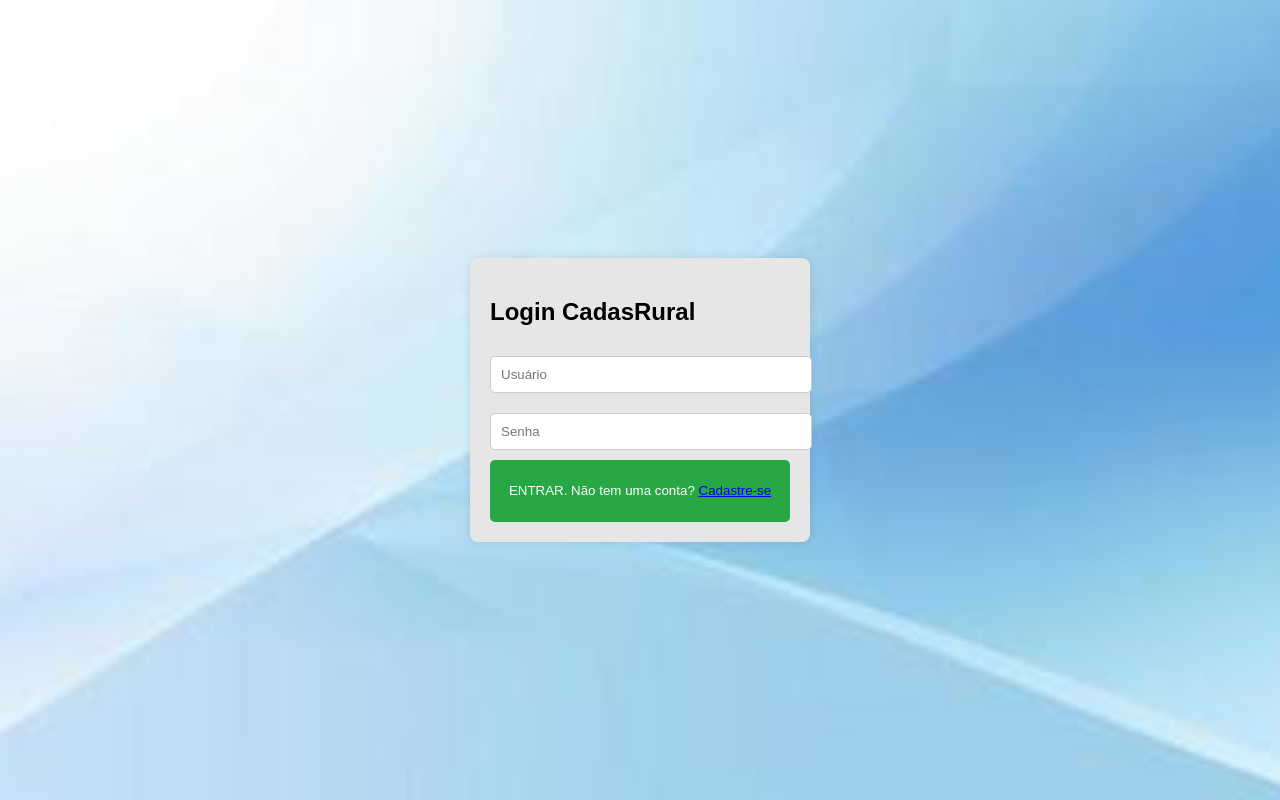
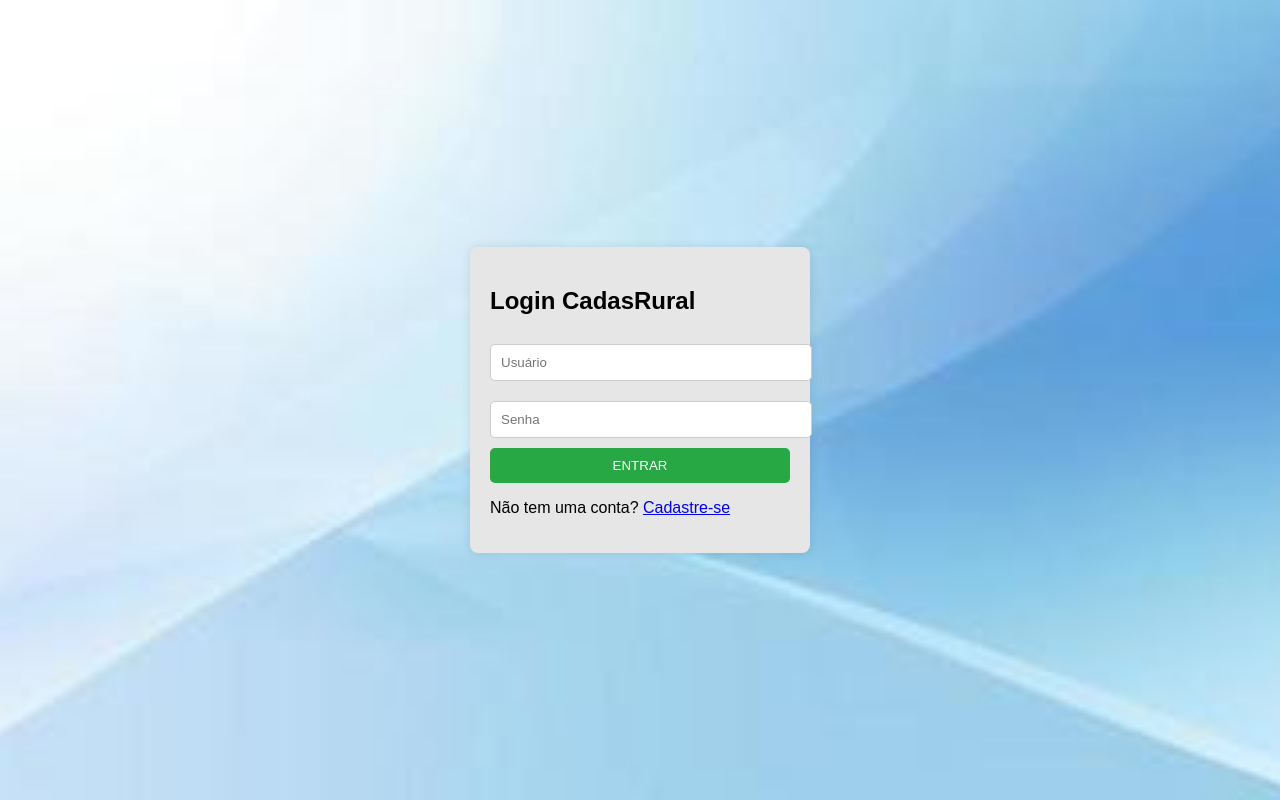
Before and after one commit to Yoshfor/cadasrural-front, a plain HTML site: page index.html in a window 1280 px wide. Drawn offline with Linux system fonts and the light colour scheme.

Commit message:
Update index.html

```diff
--- a/index.html
+++ b/index.html
@@ -12,10 +12,11 @@
         <form id="loginForm">
             <input type="text" id="loginUsername" placeholder="Usuário" required>
             <input type="password" id="loginPassword" placeholder="Senha" required>
-            <button type="submit">
+            <button type="submit">ENTRAR</button>
+        </form>
 
-        </form>
-        <p> ENTRAR. Não tem uma conta? <a href="cadastro.html">Cadastre-se</a></p>
+        <p> Não tem uma conta?
+            <a href="cadastro.html">Cadastre-se</a></p>
         <div id="message"></div>
     </div>
     <script src="script.js"></script>
```
